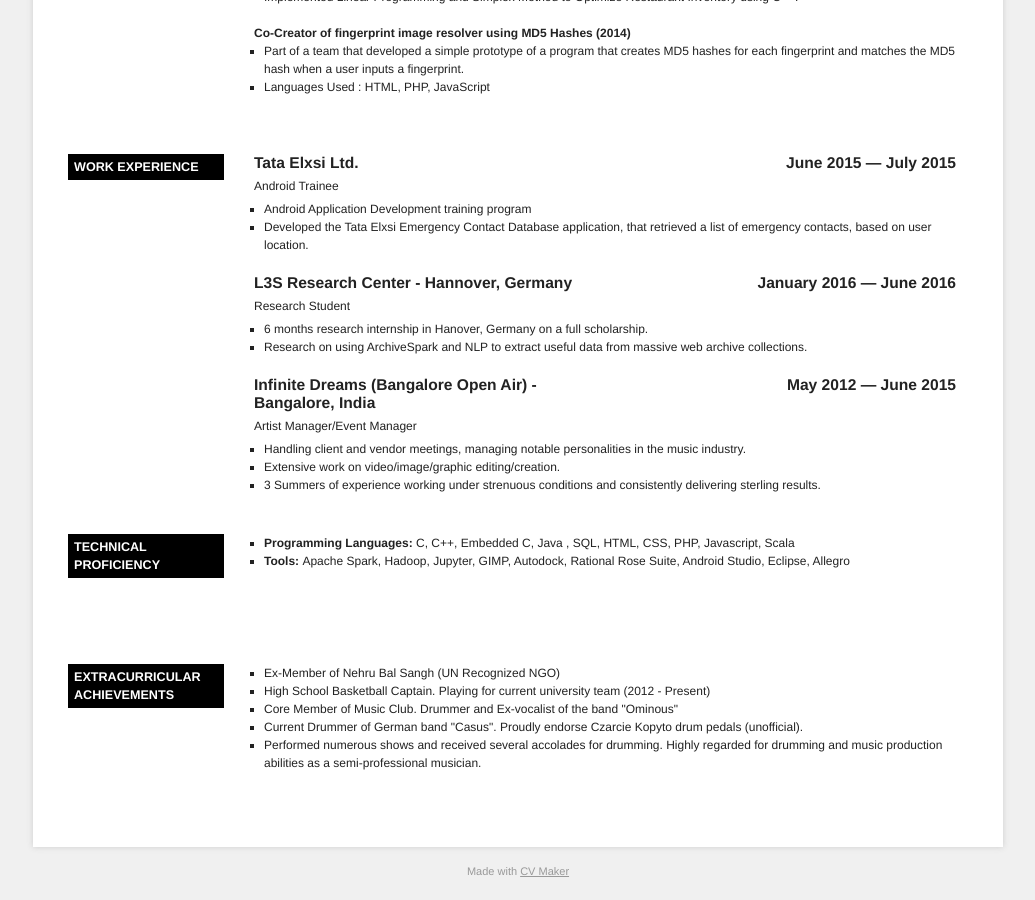
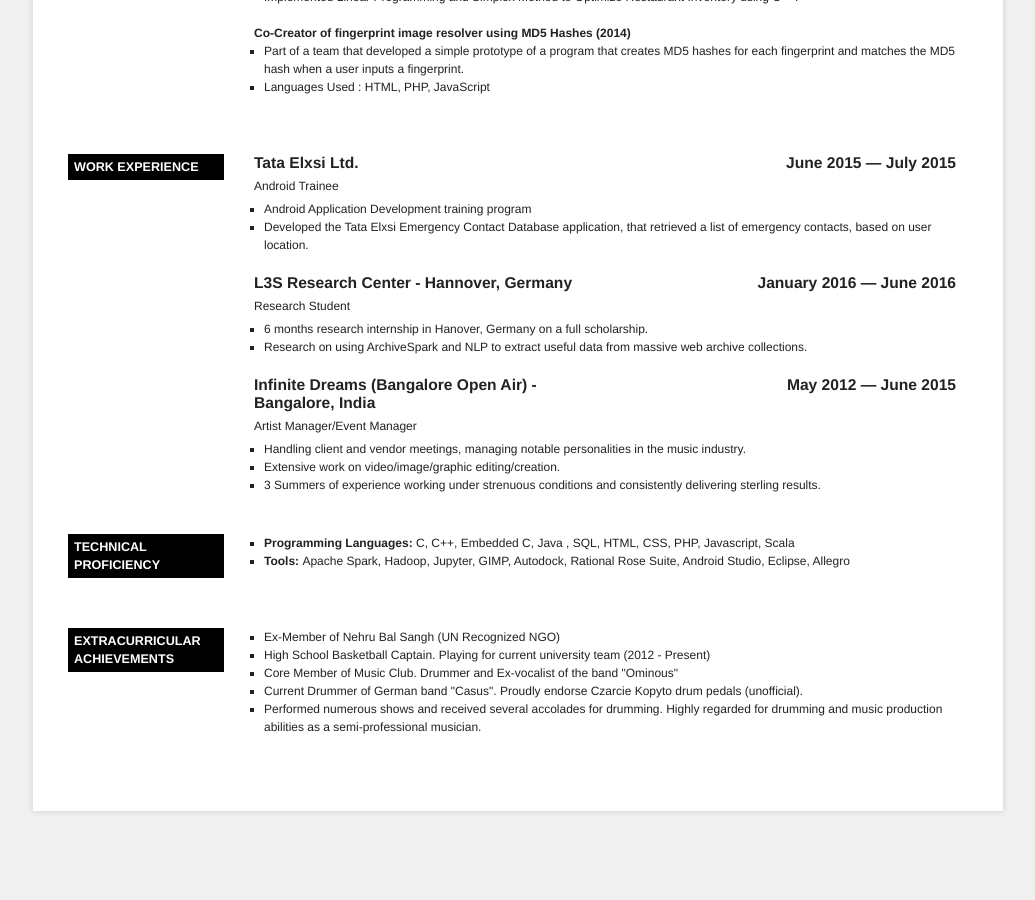
Before and after one commit to prashb94/prashb94.github.io, a Jekyll site: the page cv.html, which Jekyll copies as it is, in a window 1280 px wide and 900 px high, scrolled down 1364 px. Shown: the whole window, without its empty margins (122-1157 px from the left). Built offline with Jekyll 4.4.1, drawn with Linux system fonts in a browser that asks for light colours; after the commit the page ends 2190 px from its top, so only the background shows below that.

Commit message:
Update 3 CV

```diff
--- a/cv.html
+++ b/cv.html
@@ -298,7 +298,7 @@
 			<h2 class="title">Technical Proficiency</h2>
 			<div class="set">
 							<div class="item">
-								<span class="info"><ul><li><span><b>Programming Languages:</b> C, C++, Embedded C, Java , SQL, HTML, CSS, PHP, Javascript, Scala</span></li><li><span><b>Tools:</b> Apache Spark, Hadoop, Jupyter, GIMP, Autodock, Rational Rose Suite, Android Studio, Eclipse, Allegro</span></li></ul><div><span><span><br /></span></span></div><div><span><span><br /></span></span></div><div><br /></div></span>
+								<span class="info"><ul><li><span><b>Programming Languages:</b> C, C++, Embedded C, Java , SQL, HTML, CSS, PHP, Javascript, Scala</span></li><li><span><b>Tools:</b> Apache Spark, Hadoop, Jupyter, GIMP, Autodock, Rational Rose Suite, Android Studio, Eclipse, Allegro</span></li></ul><div><span><span><br /></span></span></div><div><span><span></span></span></div><div></div></span>
 							</div>
 						</div>
 			<div class="clear"> </div>
@@ -314,7 +314,6 @@
 		</div>
 
 </div>
-	<div id="credit">Made with <a href="https://cvmkr.com/">CV Maker</a></div>
 
 </body>
 </html>
```
